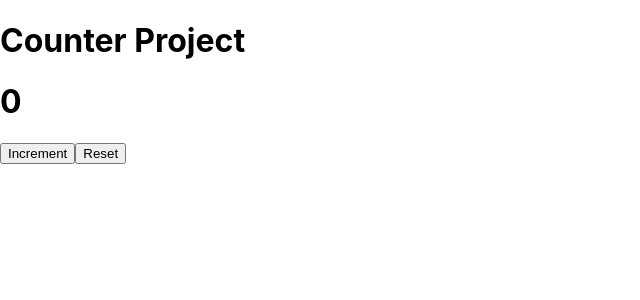
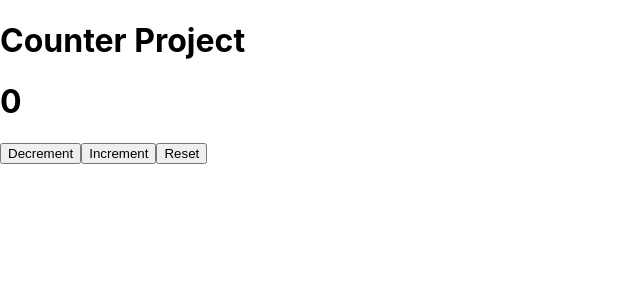
Before and after one commit to sameerddr/React-Tutorial, a React (Create React App) app: page / in a window 1280 px wide. Shown: the top 300 px of the page, without its empty margins (0-640 px from the left). Built offline with nearby package versions, Linux system fonts and the light colour scheme; the HTML template or start-up script is replaced by a standard one.

Commit message:
leranreact

```diff
--- a/src/App.js
+++ b/src/App.js
@@ -13,7 +13,7 @@ export function App() {
     <div className="name">
       <h1>Counter Project </h1>
       <h1>{count}</h1>
-      {/* <button onClick={() => setcount(count - 1)}>Decrement</button> */}
+      <button onClick={() => setcount(count - 1)}>Decrement</button>
       <button onClick={() => setcount(count + 1)}>Increment</button>
       <button onClick={() => setcount(0)}>Reset</button>
     </div>
```
